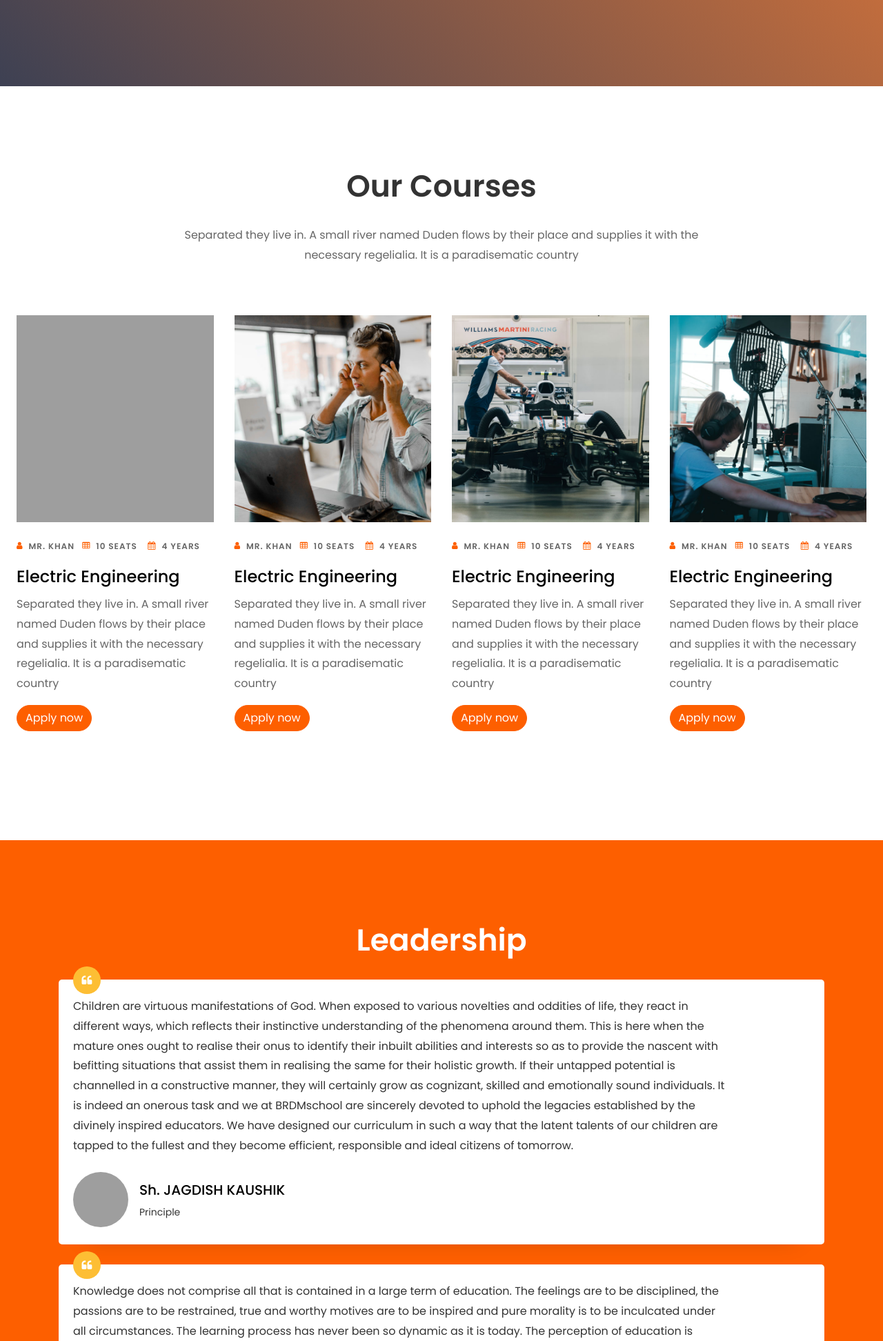
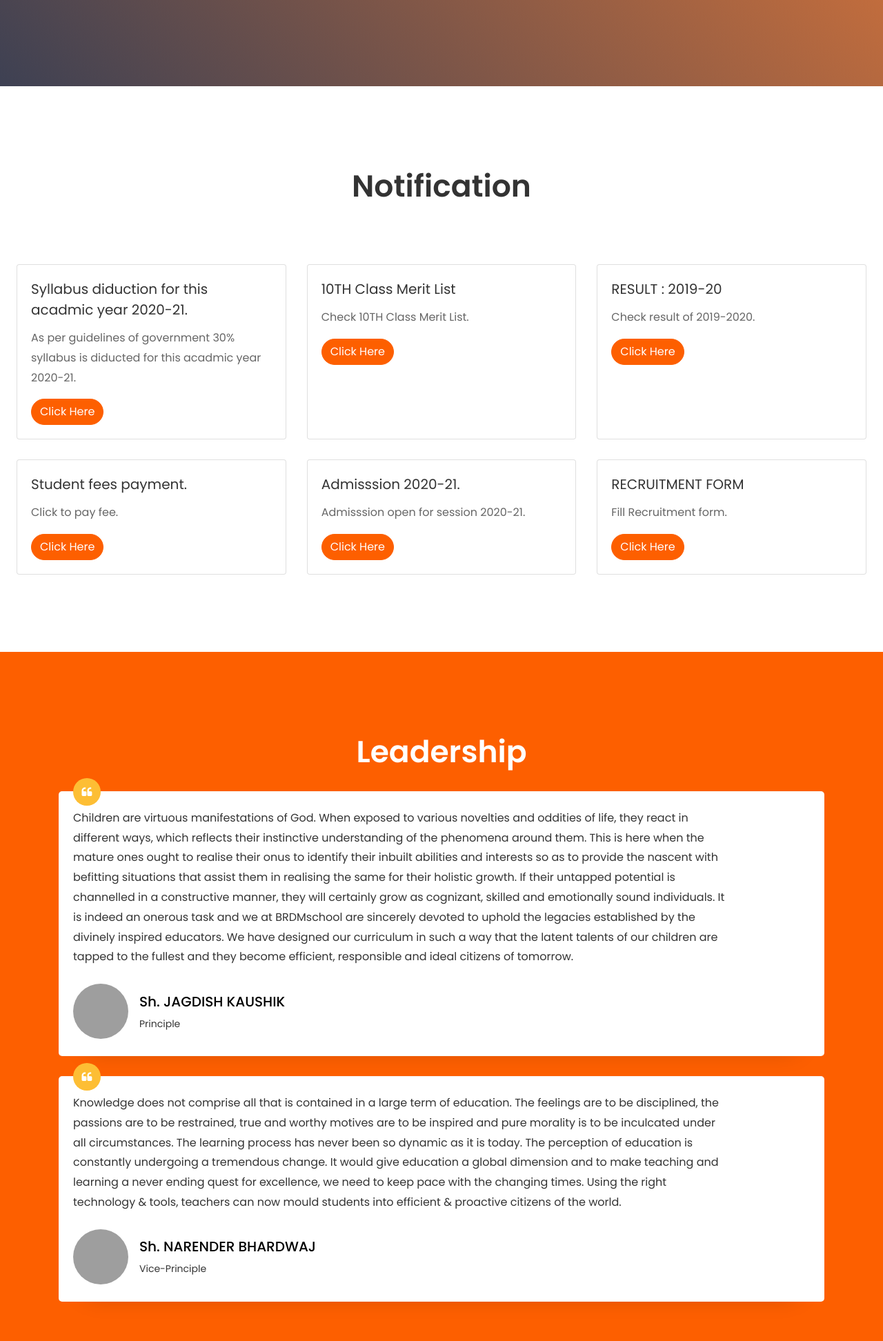
Before and after one commit to pranavi79/BRDM, a PHP site: page / in a window 1280 px wide. Shown: the part 2541-4485 px from the top of the page at 69% size. Run offline with PHP 8.4, Linux system fonts and the light colour scheme; some libraries are stand-ins or nearby versions; some web fonts are replaced; grey boxes are pictures that could not be loaded.

Commit message:
Update index.php

```diff
--- a/index.php
+++ b/index.php
@@ -342,66 +342,72 @@
 			<div class="container-fluid px-4">
 				<div class="row justify-content-center mb-5 pb-2">
           <div class="col-md-8 text-center heading-section ftco-animate">
-            <h2 class="mb-4"><span>Our</span> Courses</h2>
-            <p>Separated they live in. A small river named Duden flows by their place and supplies it with the necessary regelialia. It is a paradisematic country</p>
+            <h2 class="mb-4"><span>Notification</span></h2>
           </div>
         </div>
+
 			<div class="row">
-					<div class="col-md-3 course ftco-animate">
-						<div class="img" style="background-image: url(images/course-1.jpg);"></div>
-						<div class="text pt-4">
-							<p class="meta d-flex">
-								<span><i class="icon-user mr-2"></i>Mr. Khan</span>
-								<span><i class="icon-table mr-2"></i>10 seats</span>
-								<span><i class="icon-calendar mr-2"></i>4 Years</span>
-							</p>
-							<h3><a href="#">Electric Engineering</a></h3>
-							<p>Separated they live in. A small river named Duden flows by their place and supplies it with the necessary regelialia. It is a paradisematic country</p>
-							<p><a href="#" class="btn btn-primary">Apply now</a></p>
+			  <div class="col-sm-4">
+				<div class="card h-100">
+				  <div class="card-body">
+					<h5 class="card-title">Syllabus diduction for this acadmic year 2020-21.</h5>
+					<p class="card-text">As per guidelines of government 30% syllabus is diducted for this acadmic year 2020-21. </p>
+					<a href="https://drive.google.com/drive/folders/1Ll1Onw6GupJ8WnXmG9q4rEsmbGXB5S_k?usp=sharing" class="btn btn-primary">Click Here</a>
 				  </div>
 				</div>
-					<div class="col-md-3 course ftco-animate">
-						<div class="img" style="background-image: url(images/course-2.jpg);"></div>
-						<div class="text pt-4">
-							<p class="meta d-flex">
-								<span><i class="icon-user mr-2"></i>Mr. Khan</span>
-								<span><i class="icon-table mr-2"></i>10 seats</span>
-								<span><i class="icon-calendar mr-2"></i>4 Years</span>
-							</p>
-							<h3><a href="#">Electric Engineering</a></h3>
-							<p>Separated they live in. A small river named Duden flows by their place and supplies it with the necessary regelialia. It is a paradisematic country</p>
-							<p><a href="#" class="btn btn-primary">Apply now</a></p>
+			  </div>
+			  <div class="col-sm-4">
+				<div class="card h-100">
+				  <div class="card-body">
+					<h5 class="card-title">10TH Class Merit List</h5>
+					<p class="card-text">Check 10TH Class Merit List.</p>
+					<a href="result2020.jpg" class="btn btn-primary">Click Here</a>
 				  </div>
 				</div>
-					<div class="col-md-3 course ftco-animate">
-						<div class="img" style="background-image: url(images/course-3.jpg);"></div>
-						<div class="text pt-4">
-							<p class="meta d-flex">
-								<span><i class="icon-user mr-2"></i>Mr. Khan</span>
-								<span><i class="icon-table mr-2"></i>10 seats</span>
-								<span><i class="icon-calendar mr-2"></i>4 Years</span>
-							</p>
-							<h3><a href="#">Electric Engineering</a></h3>
-							<p>Separated they live in. A small river named Duden flows by their place and supplies it with the necessary regelialia. It is a paradisematic country</p>
-							<p><a href="#" class="btn btn-primary">Apply now</a></p>
+			  </div>
+			  <div class="col-sm-4">
+				<div class="card h-100">
+				  <div class="card-body">
+					<h5 class="card-title">RESULT : 2019-20</h5>
+					<p class="card-text">Check result of 2019-2020.</p>
+					<a href="http://www.brdmschool.in/RESULT.pdf" class="btn btn-primary">Click Here</a>
 				  </div>
 				</div>
-					<div class="col-md-3 course ftco-animate">
-						<div class="img" style="background-image: url(images/course-4.jpg);"></div>
-						<div class="text pt-4">
-							<p class="meta d-flex">
-								<span><i class="icon-user mr-2"></i>Mr. Khan</span>
-								<span><i class="icon-table mr-2"></i>10 seats</span>
-								<span><i class="icon-calendar mr-2"></i>4 Years</span>
-							</p>
-							<h3><a href="#">Electric Engineering</a></h3>
-							<p>Separated they live in. A small river named Duden flows by their place and supplies it with the necessary regelialia. It is a paradisematic country</p>
-							<p><a href="#" class="btn btn-primary">Apply now</a></p>
+			  </div>
+			</div>
+			<br>
+			<div class="row">
+			  <div class="col-sm-4">
+				<div class="card h-100">
+				  <div class="card-body">
+					<h5 class="card-title">Student fees payment.</h5>
+					<p class="card-text">Click to pay fee.</p>
+					<a href="https://www.instamojo.com/@brdmschool" class="btn btn-primary">Click Here</a>
+				  </div>
+				</div>
+			  </div>
+			  <div class="col-sm-4">
+				<div class="card h-100">
+				  <div class="card-body">
+					<h5 class="card-title">Admisssion 2020-21.</h5>
+					<p class="card-text">Admisssion open for session 2020-21.</p>
+					<a href="https://docs.google.com/forms/d/e/1FAIpQLSepZtCOrRYUnx0EgsmKa8tQ4d5MU9IViN6OwylIUU45G2P22g/viewform?usp=sf_link" class="btn btn-primary">Click Here</a>
+				  </div>
+				</div>
+			  </div>
+			  <div class="col-sm-4">
+				<div class="card h-100">
+				  <div class="card-body">
+					<h5 class="card-title">RECRUITMENT FORM</h5>
+					<p class="card-text">Fill Recruitment form.</p>
+					<a href="https://docs.google.com/forms/d/e/1FAIpQLSeZ9MouqMUqyds-dTBtrE1oEKRprQWSy8v2aDIJZH_KUvjW3Q/viewform?usp=sf_link" class="btn btn-primary">Click Here</a>
+				  </div>
 				</div>
 			  </div>
 			</div>
 		</div>
 		</section>
+
 	<section class="ftco-section testimony-section testimony-section bg-primary">
       <div class="container">
 
@@ -512,7 +518,7 @@
     				<div class="py-md-5">
 		          <div class="heading-section heading-section-white ftco-animate mb-5">
 		            <h2 class="mb-4">Request A Quote</h2>
-		            <p>Far far away, behind the word mountains, far from the countries Vokalia and Consonantia, there live the blind texts.</p>
+		            <p>BRDM School does understand its onus to transform the nascent into the enlightened who can be of an efficient service to the nation and the community at large. In the present times of regional and communal upheavals, it is essential that children at an impressionable age strive to attain academic excellence and at the same time, learn to transcend all unnatural barriers for a peaceful existence.</p>
 		          </div>
 		          <form action="#" class="appointment-form ftco-animate">
 		    				<div class="d-md-flex">
@@ -564,12 +570,12 @@
 				<div class="row justify-content-center mb-5 pb-2">
           <div class="col-md-8 text-center heading-section ftco-animate">
             <h2 class="mb-4"><span>Recent</span> Blog</h2>
-            <p>Separated they live in. A small river named Duden flows by their place and supplies it with the necessary regelialia. It is a paradisematic country</p>
+            <p>The school takes due care while weaving the fabric of scholastic & co-scholastic activities so as to create an ambience wherein pupils not only appreciate such subtleties but also practise them in real life situations.</p>
           </div>
         </div>
 				<div class="row">
           <div class="col-md-6 col-lg-4 ftco-animate">
-            <div class="blog-entry">
+            <div class="blog-entry h-100">
               <a href="blog-single.html" class="block-20 d-flex align-items-end" style="background-image: url('images/p1.jpg');">
 								<div class="meta-date text-center p-2">
                   <span class="day">15</span>
@@ -591,7 +597,7 @@
             </div>
           </div>
           <div class="col-md-6 col-lg-4 ftco-animate">
-            <div class="blog-entry">
+            <div class="blog-entry h-100">
               <a href="blog-single.html" class="block-20 d-flex align-items-end" style="background-image: url('images/image_2.jpg');">
 								<div class="meta-date text-center p-2">
                   <span class="day">14</span>
@@ -613,7 +619,7 @@
             </div>
           </div>
           <div class="col-md-6 col-lg-4 ftco-animate">
-            <div class="blog-entry">
+            <div class="blog-entry h-100">
               <a href="blog-single.html" class="block-20 d-flex align-items-end" style="background-image: url('images/p3.jpg');">
 								<div class="meta-date text-center p-2">
                   <span class="day">31</span>
```
Lines whose indentation alone changed are shown as unchanged.
